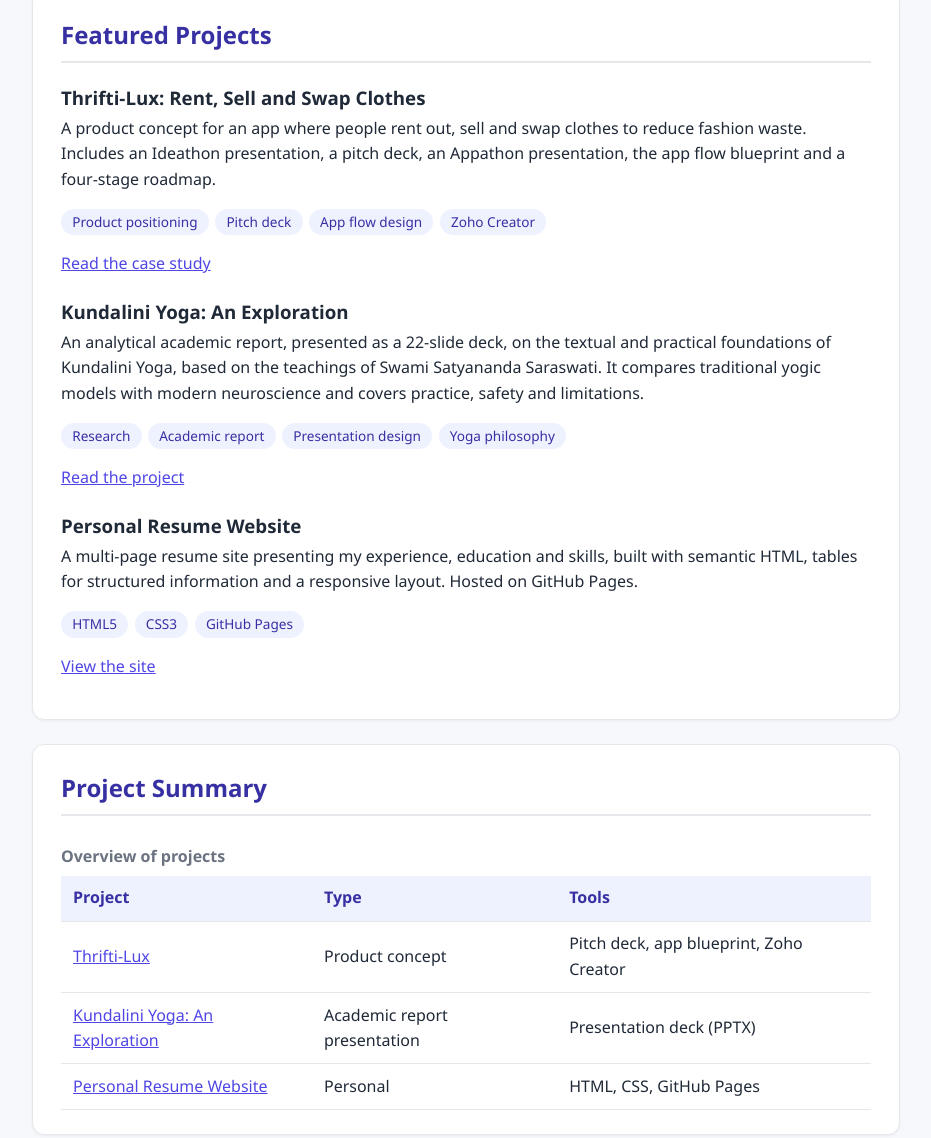
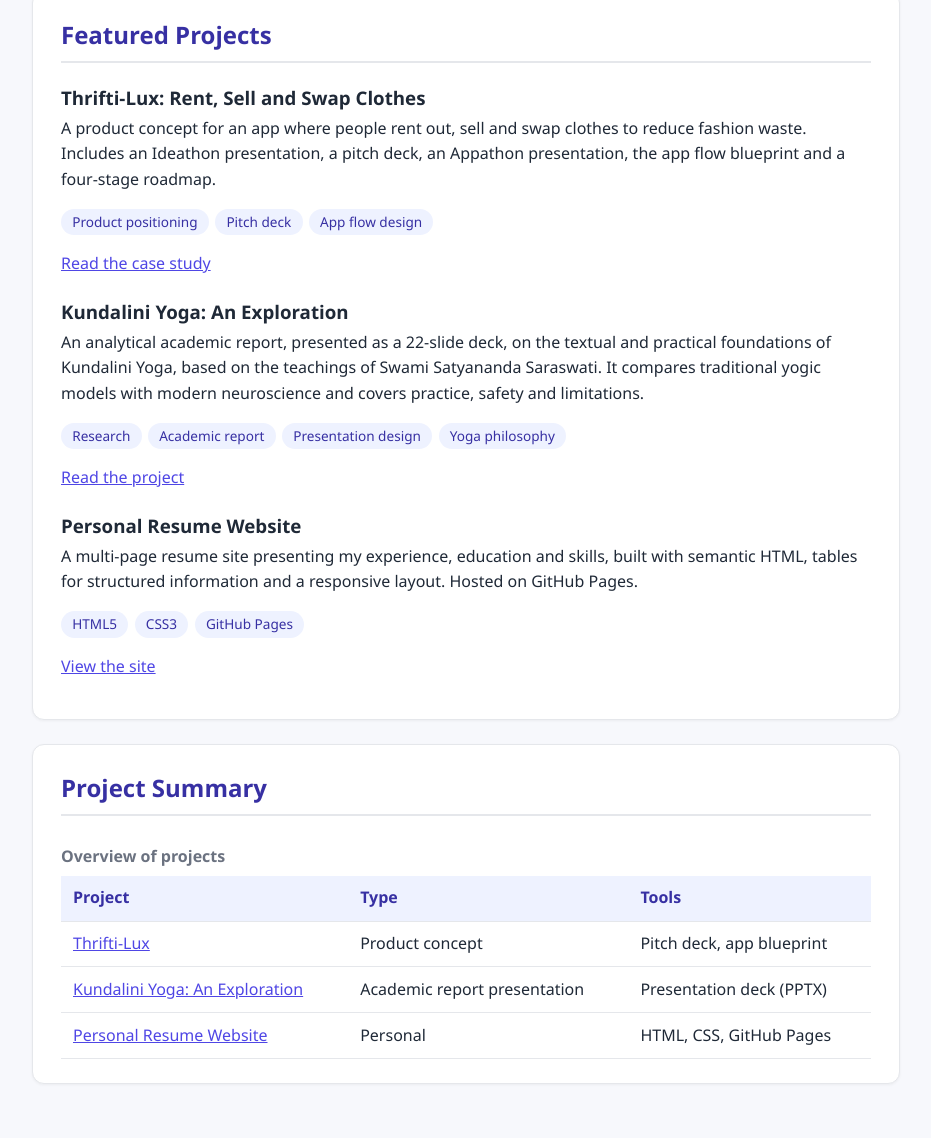
Before and after one commit to annebemyself-beep/resume-portfolio-AB, a plain HTML site: page projects.html in a window 1280 px wide. Shown: the part 427-1565 px from the top of the page, without its empty margins (174-1105 px from the left). Drawn offline with Linux system fonts and the light colour scheme.

```diff
--- a/projects.html
+++ b/projects.html
@@ -36,7 +36,7 @@
           four-stage roadmap.
         </p>
         <ul class="tech-list" aria-label="Skills and tools used">
-          <li>Product positioning</li><li>Pitch deck</li><li>App flow design</li><li>Zoho Creator</li>
+          <li>Product positioning</li><li>Pitch deck</li><li>App flow design</li>
         </ul>
         <p><a href="thrifti-lux.html">Read the case study</a></p>
       </article>
@@ -68,7 +68,7 @@
 
       <!--
         Add more projects here by copying this block, e.g. a campaign, event or
-        marketing project from your work at Zoho:
+        marketing project:
 
         <article>
           <h3>Project title</h3>
@@ -90,7 +90,7 @@
           </tr>
         </thead>
         <tbody>
-          <tr><td><a href="thrifti-lux.html">Thrifti-Lux</a></td><td>Product concept</td><td>Pitch deck, app blueprint, Zoho Creator</td></tr>
+          <tr><td><a href="thrifti-lux.html">Thrifti-Lux</a></td><td>Product concept</td><td>Pitch deck, app blueprint</td></tr>
           <tr><td><a href="kundalini-yoga.html">Kundalini Yoga: An Exploration</a></td><td>Academic report presentation</td><td>Presentation deck (PPTX)</td></tr>
           <tr><td><a href="index.html">Personal Resume Website</a></td><td>Personal</td><td>HTML, CSS, GitHub Pages</td></tr>
         </tbody>
@@ -103,6 +103,5 @@
     <p>&copy; 2026 Ananya Balu. <a href="index.html">Back to resume</a> &bull; <a href="#top">Back to top</a></p>
   </footer>
 
-  <script src="bear.js" defer></script>
 </body>
 </html>
```
